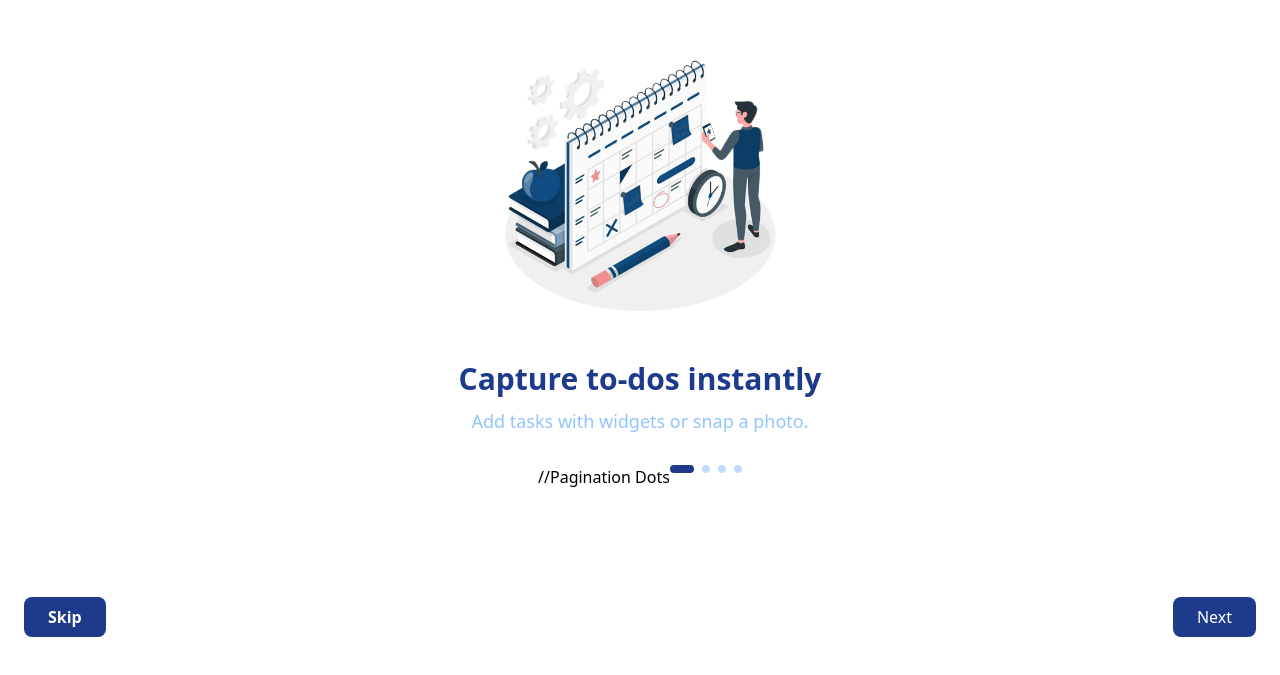
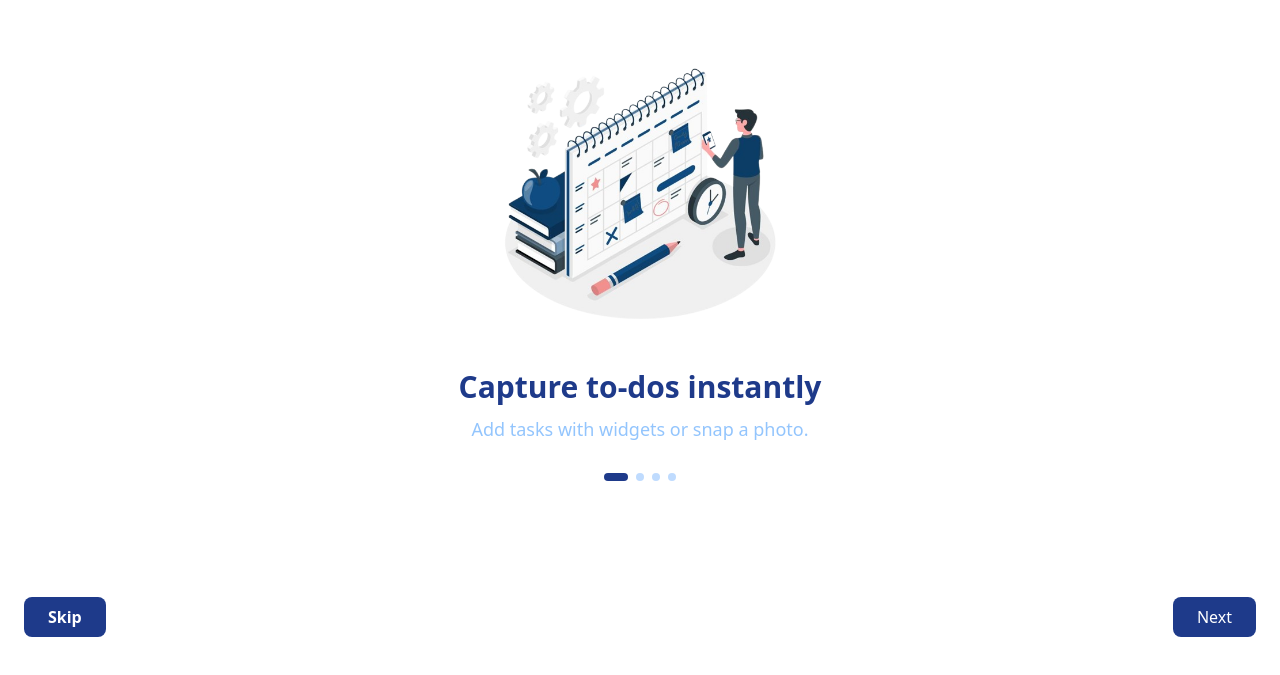
Before and after one commit to noran22-samir/Trello_webApp, a React (Vite) app: page / in a window 1280 px wide. Shown: the part 115-790 px from the top of the page. Built offline with nearby package versions, Linux system fonts and the light colour scheme.

Commit message:
Update onBoarding

```diff
--- a/src/components/onBoarding.jsx
+++ b/src/components/onBoarding.jsx
@@ -32,7 +32,7 @@ const Onboarding = ({ onFinish }) => {
                     {onboardingData[currentPage].description}
                 </p>
 
-                <div className="flex space-x-2 mt-8"> //Pagination Dots
+                <div className="flex space-x-2 mt-8">
                     {onboardingData.map((_, index) => (
                         <div
                             key={index}
```
